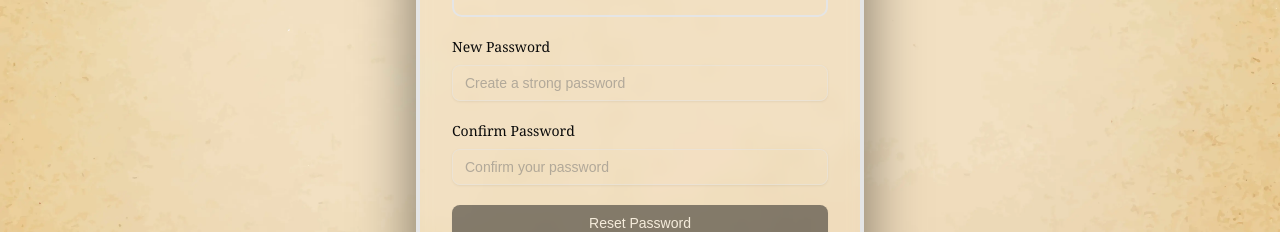
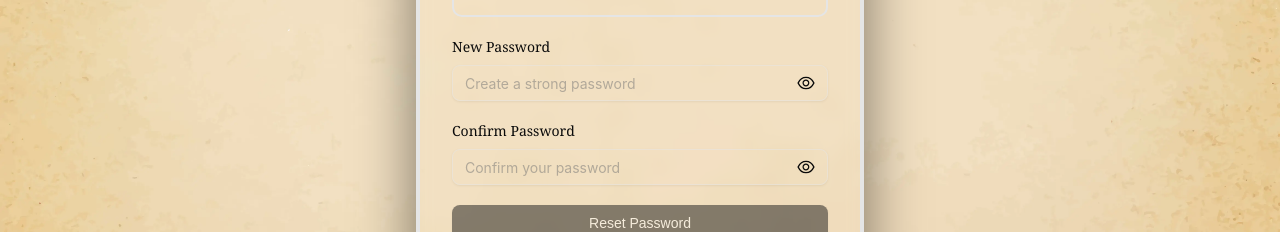
Before and after one commit to kiwanacollins/Spell-Caster, a Next.js app: page /reset-password in a window 1280 px wide. Shown: the part 325-557 px from the top of the page. Built offline with nearby package versions, Linux system fonts and the light colour scheme; a web font is replaced by a local one.

Commit message:
fix font

```diff
--- a/app/(auth)/login/page.tsx
+++ b/app/(auth)/login/page.tsx
@@ -6,6 +6,7 @@ import Link from "next/link";
 import { signIn } from "@/lib/auth/client";
 import { Button } from "@/components/ui/button";
 import { Input } from "@/components/ui/input";
+import { AiOutlineEye, AiOutlineEyeInvisible } from "react-icons/ai";
 
 /**
  * Login Page
@@ -20,6 +21,7 @@ export default function LoginPage() {
   const router = useRouter();
   const [email, setEmail] = useState("");
   const [password, setPassword] = useState("");
+  const [showPassword, setShowPassword] = useState(false);
   const [error, setError] = useState("");
   const [isLoading, setIsLoading] = useState(false);
 
@@ -106,16 +108,30 @@ export default function LoginPage() {
             <label htmlFor="password" className="block text-sm font-serif text-ink-800 font-medium">
               Password
             </label>
+            <div className="relative">
               <Input
                 id="password"
-              type="password"
+                type={showPassword ? "text" : "password"}
                 placeholder="••••••••"
                 value={password}
                 onChange={(e) => setPassword(e.target.value)}
                 required
-              className="w-full"
+                className="w-full pr-10"
                 disabled={isLoading}
               />
+              <button
+                type="button"
+                onClick={() => setShowPassword(!showPassword)}
+                className="absolute right-3 top-1/2 -translate-y-1/2 text-ink-600 hover:text-ink-800 transition-colors"
+                aria-label={showPassword ? "Hide password" : "Show password"}
+              >
+                {showPassword ? (
+                  <AiOutlineEyeInvisible className="w-5 h-5" />
+                ) : (
+                  <AiOutlineEye className="w-5 h-5" />
+                )}
+              </button>
+            </div>
           </div>
 
           {/* Forgot Password Link */}
--- a/app/(auth)/register/page.tsx
+++ b/app/(auth)/register/page.tsx
@@ -6,6 +6,7 @@ import Link from "next/link";
 import { signUp } from "@/lib/auth/client";
 import { Button } from "@/components/ui/button";
 import { Input } from "@/components/ui/input";
+import { AiOutlineEye, AiOutlineEyeInvisible } from "react-icons/ai";
 
 /**
  * Registration Page
@@ -25,6 +26,8 @@ export default function RegisterPage() {
     password: "",
     confirmPassword: "",
   });
+  const [showPassword, setShowPassword] = useState(false);
+  const [showConfirmPassword, setShowConfirmPassword] = useState(false);
   const [errors, setErrors] = useState<Record<string, string>>({});
   const [isLoading, setIsLoading] = useState(false);
 
@@ -210,15 +213,29 @@ export default function RegisterPage() {
             <label htmlFor="password" className="block text-sm font-serif text-ink-800 font-medium">
               Password
             </label>
+            <div className="relative">
               <Input
                 id="password"
-              type="password"
+                type={showPassword ? "text" : "password"}
                 placeholder="Create a strong password"
                 value={formData.password}
                 onChange={(e) => handleChange("password", e.target.value)}
-              className="w-full"
+                className="w-full pr-10"
                 disabled={isLoading}
               />
+              <button
+                type="button"
+                onClick={() => setShowPassword(!showPassword)}
+                className="absolute right-3 top-1/2 -translate-y-1/2 text-ink-600 hover:text-ink-800 transition-colors"
+                aria-label={showPassword ? "Hide password" : "Show password"}
+              >
+                {showPassword ? (
+                  <AiOutlineEyeInvisible className="w-5 h-5" />
+                ) : (
+                  <AiOutlineEye className="w-5 h-5" />
+                )}
+              </button>
+            </div>
 
             {/* Password Strength Indicator */}
             {formData.password && (
@@ -257,15 +274,29 @@ export default function RegisterPage() {
             <label htmlFor="confirmPassword" className="block text-sm font-serif text-ink-800 font-medium">
               Confirm Password
             </label>
+            <div className="relative">
               <Input
                 id="confirmPassword"
-              type="password"
+                type={showConfirmPassword ? "text" : "password"}
                 placeholder="Confirm your password"
                 value={formData.confirmPassword}
                 onChange={(e) => handleChange("confirmPassword", e.target.value)}
-              className="w-full"
+                className="w-full pr-10"
                 disabled={isLoading}
               />
+              <button
+                type="button"
+                onClick={() => setShowConfirmPassword(!showConfirmPassword)}
+                className="absolute right-3 top-1/2 -translate-y-1/2 text-ink-600 hover:text-ink-800 transition-colors"
+                aria-label={showConfirmPassword ? "Hide password" : "Show password"}
+              >
+                {showConfirmPassword ? (
+                  <AiOutlineEyeInvisible className="w-5 h-5" />
+                ) : (
+                  <AiOutlineEye className="w-5 h-5" />
+                )}
+              </button>
+            </div>
             {errors.confirmPassword && (
               <p className="text-blood-moon-red text-xs font-serif mt-1">✦ {errors.confirmPassword}</p>
             )}
--- a/app/(auth)/reset-password/page.tsx
+++ b/app/(auth)/reset-password/page.tsx
@@ -5,6 +5,7 @@ import { useRouter, useSearchParams } from "next/navigation";
 import Link from "next/link";
 import { Button } from "@/components/ui/button";
 import { Input } from "@/components/ui/input";
+import { AiOutlineEye, AiOutlineEyeInvisible } from "react-icons/ai";
 
 function ResetPasswordForm() {
   const router = useRouter();
@@ -15,6 +16,8 @@ function ResetPasswordForm() {
     password: "",
     confirmPassword: "",
   });
+  const [showPassword, setShowPassword] = useState(false);
+  const [showConfirmPassword, setShowConfirmPassword] = useState(false);
   const [errors, setErrors] = useState<Record<string, string>>({});
   const [isLoading, setIsLoading] = useState(false);
   const [success, setSuccess] = useState(false);
@@ -188,15 +191,29 @@ function ResetPasswordForm() {
             <label htmlFor="password" className="block text-sm font-serif text-ink-800 font-medium">
               New Password
             </label>
+            <div className="relative">
               <Input
                 id="password"
-              type="password"
+                type={showPassword ? "text" : "password"}
                 placeholder="Create a strong password"
                 value={formData.password}
                 onChange={(e) => handleChange("password", e.target.value)}
-              className="w-full"
+                className="w-full pr-10"
                 disabled={isLoading || !token}
               />
+              <button
+                type="button"
+                onClick={() => setShowPassword(!showPassword)}
+                className="absolute right-3 top-1/2 -translate-y-1/2 text-ink-600 hover:text-ink-800 transition-colors"
+                aria-label={showPassword ? "Hide password" : "Show password"}
+              >
+                {showPassword ? (
+                  <AiOutlineEyeInvisible className="w-5 h-5" />
+                ) : (
+                  <AiOutlineEye className="w-5 h-5" />
+                )}
+              </button>
+            </div>
 
             {formData.password && (
               <div className="mt-2">
@@ -233,15 +250,29 @@ function ResetPasswordForm() {
             <label htmlFor="confirmPassword" className="block text-sm font-serif text-ink-800 font-medium">
               Confirm Password
             </label>
+            <div className="relative">
               <Input
                 id="confirmPassword"
-              type="password"
+                type={showConfirmPassword ? "text" : "password"}
                 placeholder="Confirm your password"
                 value={formData.confirmPassword}
                 onChange={(e) => handleChange("confirmPassword", e.target.value)}
-              className="w-full"
+                className="w-full pr-10"
                 disabled={isLoading || !token}
               />
+              <button
+                type="button"
+                onClick={() => setShowConfirmPassword(!showConfirmPassword)}
+                className="absolute right-3 top-1/2 -translate-y-1/2 text-ink-600 hover:text-ink-800 transition-colors"
+                aria-label={showConfirmPassword ? "Hide password" : "Show password"}
+              >
+                {showConfirmPassword ? (
+                  <AiOutlineEyeInvisible className="w-5 h-5" />
+                ) : (
+                  <AiOutlineEye className="w-5 h-5" />
+                )}
+              </button>
+            </div>
             {errors.confirmPassword && (
               <p className="text-blood-moon-red text-xs font-serif mt-1">✦ {errors.confirmPassword}</p>
             )}
--- a/app/globals.css
+++ b/app/globals.css
@@ -118,6 +118,19 @@
 
   .ink-well:focus {
     background: linear-gradient(to bottom, transparent 0%, rgba(74, 31, 94, 0.05) 100%);
+  }
+
+  /* Force normal case for all inputs - NO UPPERCASE */
+  input,
+  input[type="text"],
+  input[type="email"],
+  input[type="password"],
+  input[type="search"],
+  textarea {
+    font-family: -apple-system, BlinkMacSystemFont, 'Segoe UI', 'Roboto', 'Helvetica', 'Arial', sans-serif !important;
+    text-transform: none !important;
+    font-variant: normal !important;
+    font-feature-settings: normal !important;
   }
 
   /* Hand-drawn border effect (NO left curves - avoid AI slop) */
--- a/components/ui/input.tsx
+++ b/components/ui/input.tsx
@@ -7,8 +7,10 @@ const Input = React.forwardRef<HTMLInputElement, React.ComponentProps<'input'>>(
     return (
       <input
         type={type}
+        autoCapitalize="none"
+        autoCorrect="off"
         className={cn(
-          'flex h-9 w-full rounded-md border border-input bg-transparent px-3 py-1 text-base shadow-sm transition-colors file:border-0 file:bg-transparent file:text-sm file:font-medium file:text-foreground placeholder:text-muted-foreground focus-visible:outline-none focus-visible:ring-1 focus-visible:ring-ring disabled:cursor-not-allowed disabled:opacity-50 md:text-sm',
+          'flex h-9 w-full rounded-md border border-input bg-transparent px-3 py-1 text-base shadow-sm transition-colors file:border-0 file:bg-transparent file:text-sm file:font-medium file:text-foreground placeholder:text-muted-foreground focus-visible:outline-none focus-visible:ring-1 focus-visible:ring-ring disabled:cursor-not-allowed disabled:opacity-50 md:text-sm normal-case',
           className
         )}
         ref={ref}
```
Lines whose indentation alone changed are shown as unchanged.
